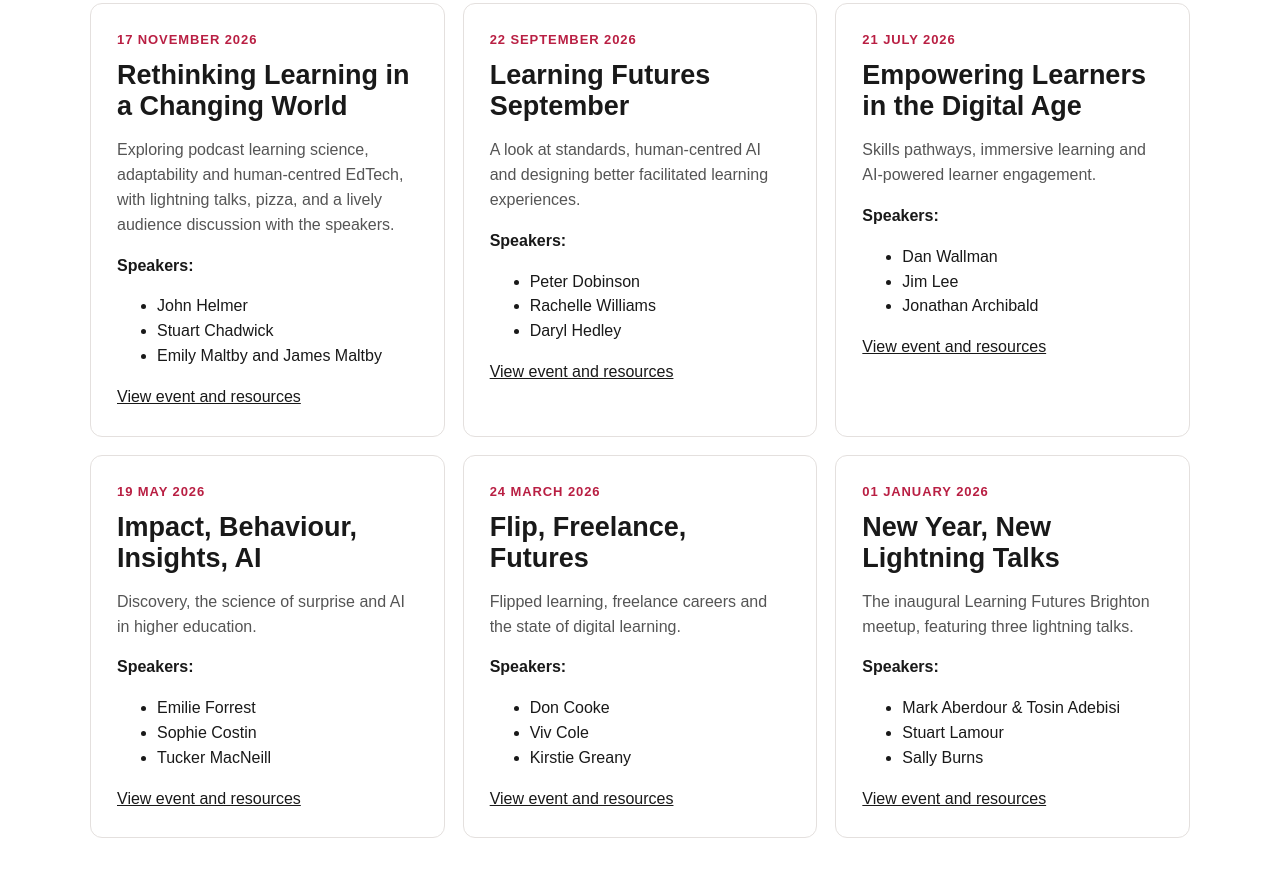
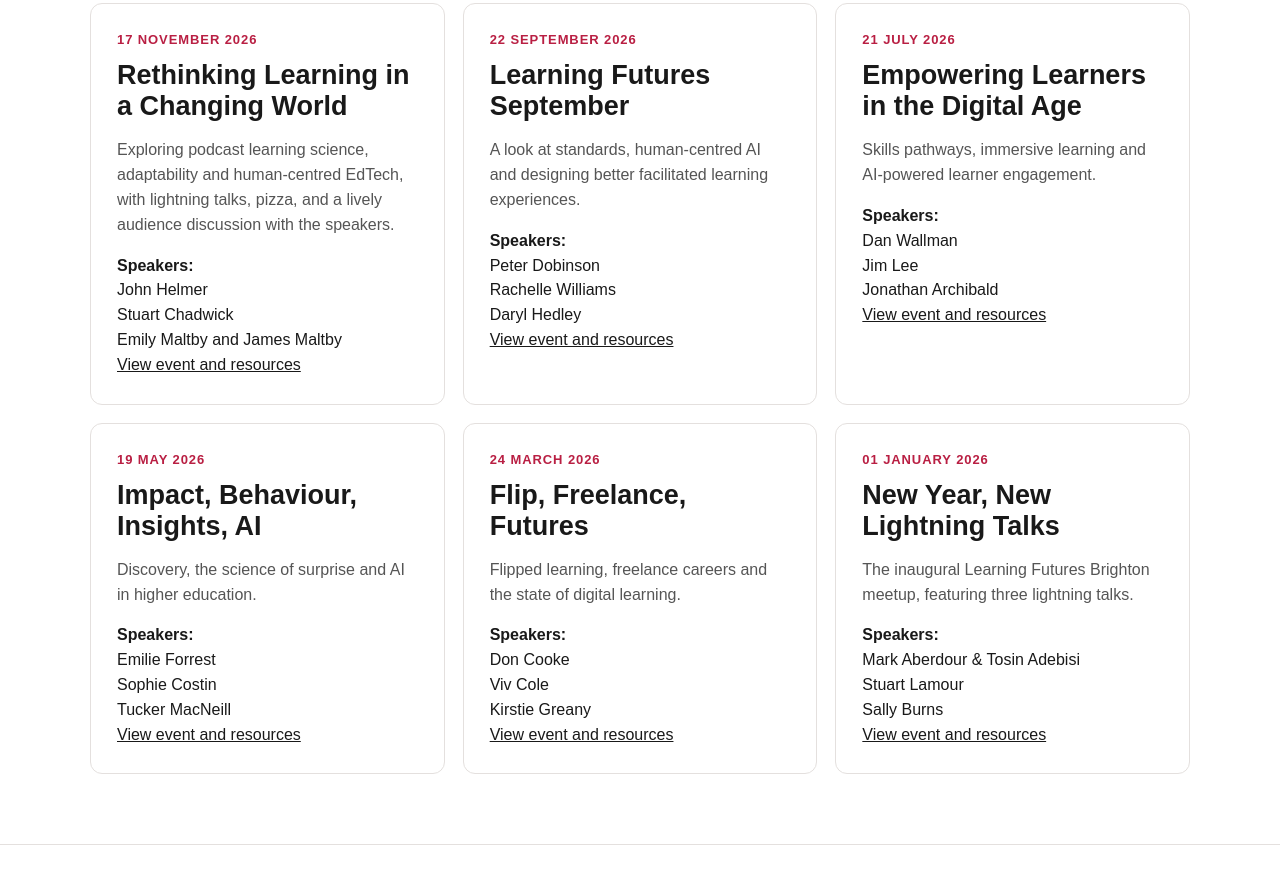
Before and after one commit to maberdour/learning-futures-brighton, an Astro site: page / in a window 1280 px wide. Shown: the part 1744-2620 px from the top of the page. Built offline with nearby package versions, Linux system fonts and the light colour scheme; Astro itself is replaced by a stand-in of ours.

Commit message:
Display event speaker names on separate lines without bullets

```diff
--- a/src/components/EventCard.astro
+++ b/src/components/EventCard.astro
@@ -4,4 +4,4 @@ const date=new Date(`${event.date}T12:00:00`).toLocaleDateString('en-GB',{day:'2
 const root=import.meta.env.BASE_URL.replace(/\/$/,'')+'/';
 const speakers=[event.speaker1?.name,event.speaker2?.name,event.speaker3?.name].filter((name):name is string=>typeof name==='string' && name.trim().length>0);
 ---
-<article class="archive-card"><div class="event-date">{date}</div><h2>{event.title}</h2><p>{event.summary}</p>{speakers.length>0 && <div class="archive-speakers"><strong>Speakers:</strong><ul>{speakers.map(name=><li>{name}</li>)}</ul></div>}<a href={root+`past-events/${slug}/`}>View event and resources</a></article>
+<article class="archive-card"><div class="event-date">{date}</div><h2>{event.title}</h2><p>{event.summary}</p>{speakers.length>0 && <div class="archive-speakers"><strong>Speakers:</strong><div class="speaker-names">{speakers.map(name=><div>{name}</div>)}</div></div>}<a href={root+`past-events/${slug}/`}>View event and resources</a></article>
```
